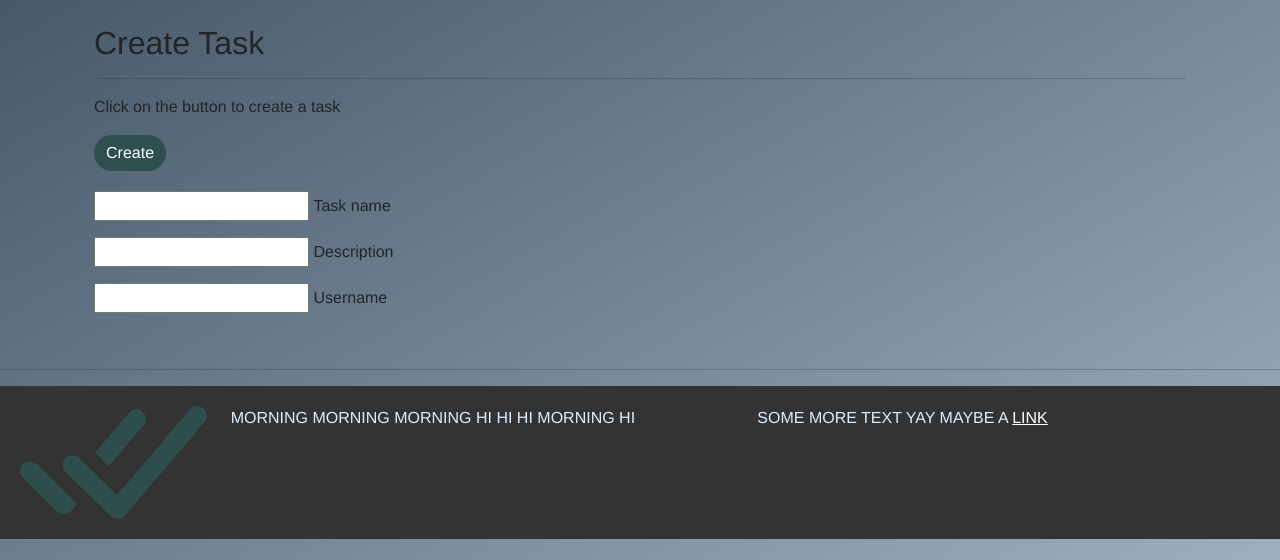
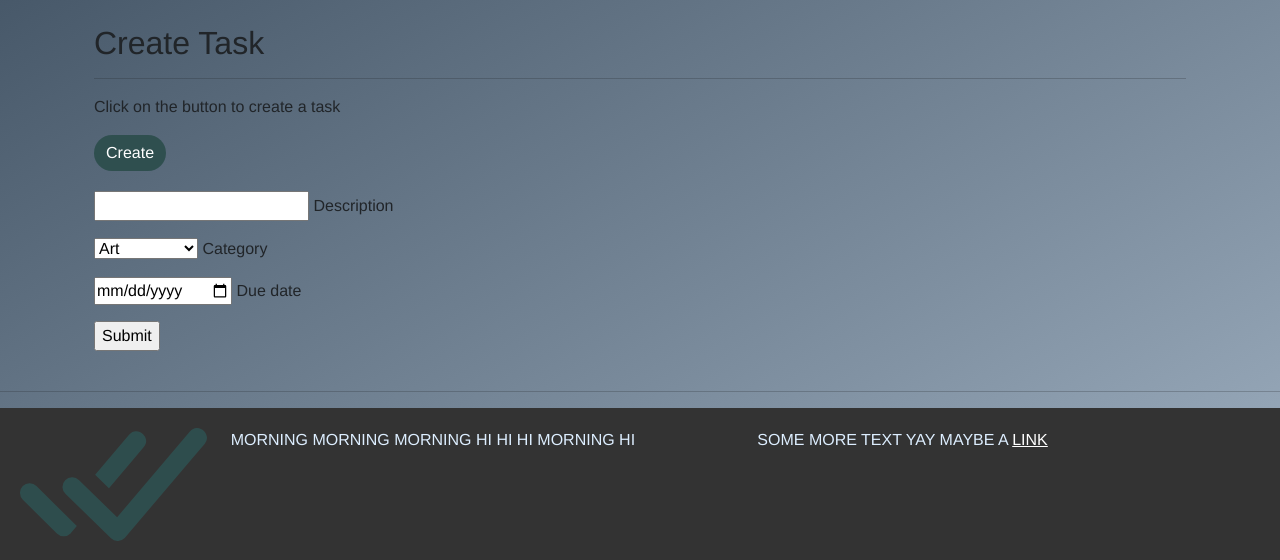
Before and after one commit to opdeadbush/nea_planner, a Flask app: page /tasks in a window 1280 px wide, after a click on "Create". Shown: the part 52-612 px from the top of the page. Run offline with Flask 2, Linux system fonts and the light colour scheme; a user stored in the database is signed in.

Commit message:
timetable

```diff
--- a/app.py
+++ b/app.py
@@ -45,19 +45,28 @@ def create_account():
             return redirect("/")
     return render_template("create_account.html")
 
-@app.route("/tasks")
+@app.route("/tasks", methods=["POST", "GET"])
 def tasks():
     if not session.get("name"):
         return redirect("/sign_in")
     if request.method == "GET":
         return render_template("tasks.html")
+    if request.method == "POST":
+        description = request.form.get("description")
+        category = request.form.get("category")
+        due_date = request.form.get("due_date")
+        print(description, category, due_date)
+        return redirect("/tasks")
 
 @app.route("/tasks/<int:number>")
 def show_task(number):
     if not session.get("name"):
         return redirect("/sign_in")
     if request.method == "GET":
-        message = database.get_task_by_id(number)
+        if session.get("username") == database.get_task_by_id(number)[6]:
+            message = database.get_task_by_id(number)
+        else:
+            message = "Not your task"
         return render_template("tasks.html", message=message)
 
 @app.route("/revision")
@@ -67,14 +76,11 @@ def revision():
     if request.method == "GET":
         return render_template("revision.html")
 
-@app.route("/timetable")
+@app.route("/timetable", methods=["POST", "GET"])
 def timetable():
     if not session.get("name"):
         return redirect("/sign_in")
     if request.method == "GET":
-        for x in session.get("timetable").week:
-            for y in range(1, 5, 1):
-                session.get("timetable").add_task_to_day(x, y)
         return render_template("timetable.html", message = session.get("timetable").display())
     if request.method == "POST":
         session["timetable"] = classes.Timetable()
--- a/database.py
+++ b/database.py
@@ -50,7 +50,7 @@ def get_task_by_id(id):
 
 def get_task_by_username(username):
     connection = sqlite3.connect("./nea_database.db")
-    cursor = connection.execute("SELECT * FROM tasks WHERE username = ?", (username, )).fetchall()
+    cursor = connection.execute("SELECT * FROM tasks JOIN subjects ON tasks.category = subjects.subject WHERE tasks.username = ?", (username, )).fetchall()
     details = []
     for x in cursor:
         details.append(x)
--- a/static/style.css
+++ b/static/style.css
@@ -289,5 +289,4 @@ nav .dropdown{
     border-radius: 25px;
     margin-bottom: 20px;
     background-color:#2F4F4F;
-
 }
--- a/templates/home.html
+++ b/templates/home.html
@@ -13,7 +13,7 @@
                 {% for task in tasks %}
                     <div class="col-12 col-lg-6 col-xl-4 mb-4 foo">
                         <div class="card">
-                            <img class="card-top" src="{{task[7]}}" alt="{{subject}}">
+                            <img class="card-top" src="{{task[8]}}" alt="{{subject}}">
                             <div>
                                 <h1><a href="/tasks/{{task[0]}}">{{task[3]}}</a></h1>
                                 <hr>
--- a/templates/tasks.html
+++ b/templates/tasks.html
@@ -12,20 +12,30 @@
     <div id="demo" class="collapse">
         <form action="/tasks", method="post">
             <div class="mb-3">
-                <input type=text id=username name=username required autocomplete="off">
+                <input type=text id=description name=description required autocomplete="off">
                 <span></span>
-                <label for=username>Task name</label>
+                <label for=description>Description</label>
             </div>
             <div class="mb-3">
-                <input type=text id=first_name name=first_name required autocomplete="off">
-                <span></span>
-                <label for=first_name>Description</label>
+                <select name="category" id="category">
+                    <option value="art">Art</option>
+                    <option value="biology">Biology</option>
+                    <option value="chemistry">Chemistry</option>
+                    <option value="computing">Computing</option>
+                    <option value="geography">Geography</option>
+                    <option value="history">History</option>
+                    <option value="maths">Maths</option>
+                    <option value="physics">Physics</option>
+                    <option value="psychology">Psychology</option>
+                </select>
+                <label for="category">Category</label>
             </div>
             <div class="mb-3">
-                <input type=text id=last_name name=last_name required autocomplete="off">
+                <input type="date" id=due_date name=due_date required>
                 <span></span>
-                <label for=last_name>Username</label>
+                <label for="due_date">Due date</label>
             </div>
+            <input type="submit">
         </form>
     </div>
   </div>
--- a/templates/timetable.html
+++ b/templates/timetable.html
@@ -7,7 +7,7 @@
 <hr>
 {% endfor %}
 
-<form action="/timetable">
+<form action="/timetable" method="post">
     <input type="submit" value="Clear" class="btn btm-primary">
 </form>
 
```
Also changed, not shown: classes.py (+13 -38 lines), nea_database.db, 1 other file.
